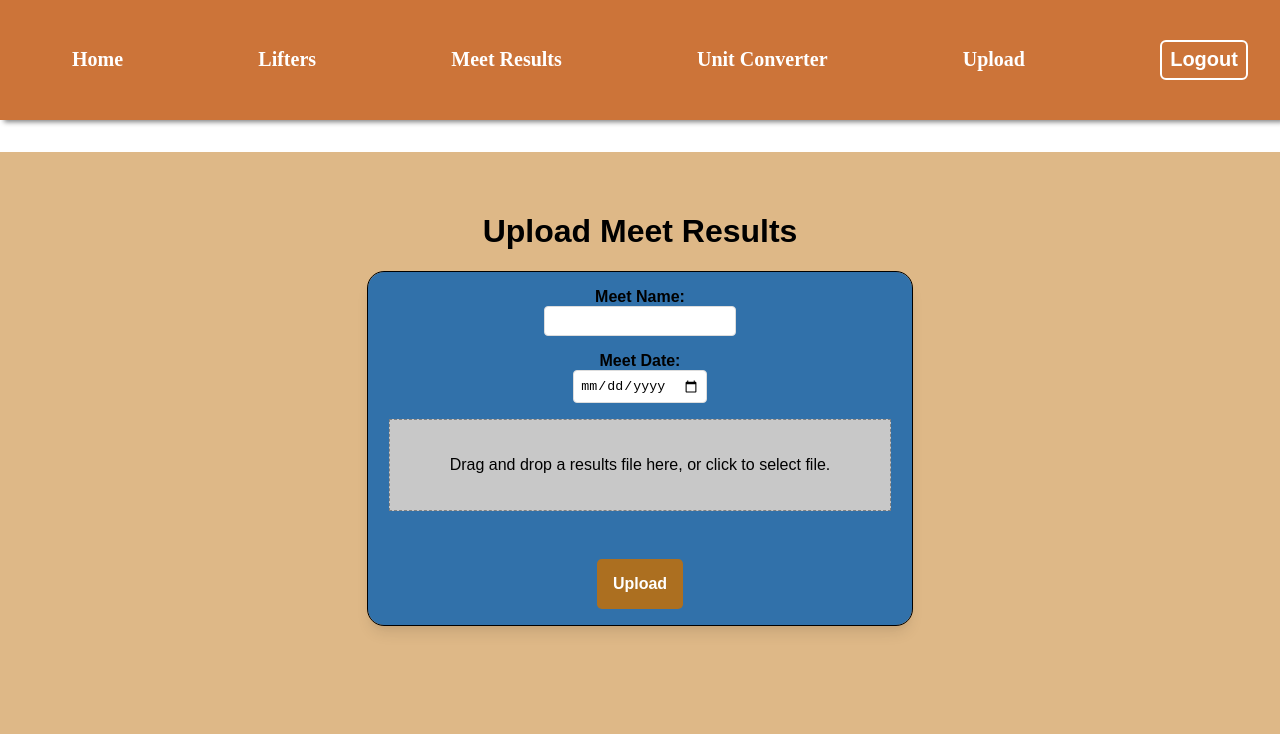
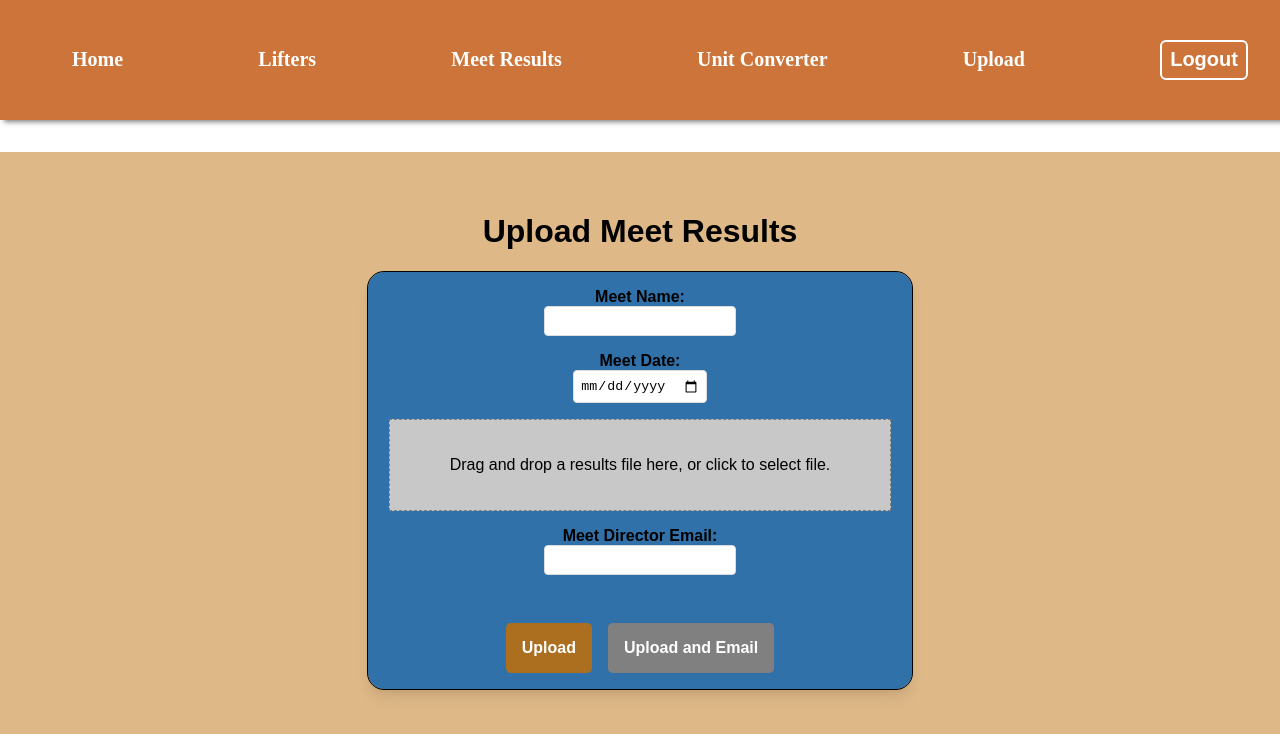
Before and after one commit to Runderbund/powerlifting-results, a React (Create React App) app in the folder frontend/: page /upload in a window 1280 px wide. Shown: the top 734 px of the page. Built offline with nearby package versions, Linux system fonts and the light colour scheme; sample sign-in values are in the browser's storage.

Commit message:
Added email option. Probably done adding features.

```diff
--- a/frontend/src/pages/ResultsUploadPage/ResultsUploadPage.js
+++ b/frontend/src/pages/ResultsUploadPage/ResultsUploadPage.js
@@ -7,6 +7,7 @@ import { useDropzone } from "react-dropzone";
 const ResultsUploadPage = () => {
   const [meetId, setMeetId] = useState(null);
   const [acceptedFiles, setAcceptedFiles] = useState([]);
+  const [email, setEmail] = useState("");
   const navigate = useNavigate();
 
   const { getRootProps, getInputProps, isDragActive } = useDropzone({
@@ -16,7 +17,7 @@ const ResultsUploadPage = () => {
     },
   });
 
-  const handleSubmit = (event) => {
+  const handleSubmit = (event, emailAfterUpload = false) => {
     event.preventDefault();
 
     const formData = new FormData();
@@ -34,6 +35,9 @@ const ResultsUploadPage = () => {
         console.log("File uploaded successfully");
         setMeetId(response.data.meetId);
         navigate("/uploadsuccess", { state: { meetId: response.data.meetId, changeLog: response.data.changeLog } });
+        if (emailAfterUpload) {
+          window.location.href = `mailto:${email}?subject=Upload Successful&body=Your file has been uploaded successfully.`;
+        }
       })
       .catch((error) => {
         console.log("File upload failed");
@@ -63,7 +67,21 @@ const ResultsUploadPage = () => {
             <p>Drag and drop a results file here, or click to select file.</p>
           )}
         </div>
-        <button type="submit">Upload</button>
+        <label>
+          Meet Director Email:
+          <input type="email" value={email} onChange={(e) => setEmail(e.target.value)} />
+        </label>
+        <div className={styles.buttonContainer}>
+          <button type="submit">Upload</button>
+          <button
+            type="submit"
+            onClick={(e) => handleSubmit(e, true)}
+            disabled={!email}
+            title={!email ? "Fill in Meet Director Email to enable." : ""}
+          >
+            Upload and Email
+          </button>
+        </div>
       </form>
     </div>
   );
--- a/frontend/src/pages/ResultsUploadPage/ResultsUploadPage.module.css
+++ b/frontend/src/pages/ResultsUploadPage/ResultsUploadPage.module.css
@@ -84,3 +84,17 @@ button:hover {
   cursor: pointer;
   width: 90%;
 }
+
+.buttonContainer {
+  display: flex;
+  gap: 1em;
+}
+
+button[disabled] {
+  background-color: gray;
+  cursor: not-allowed;
+}
+
+button[disabled]:hover {
+  background-color: gray;
+}
```
